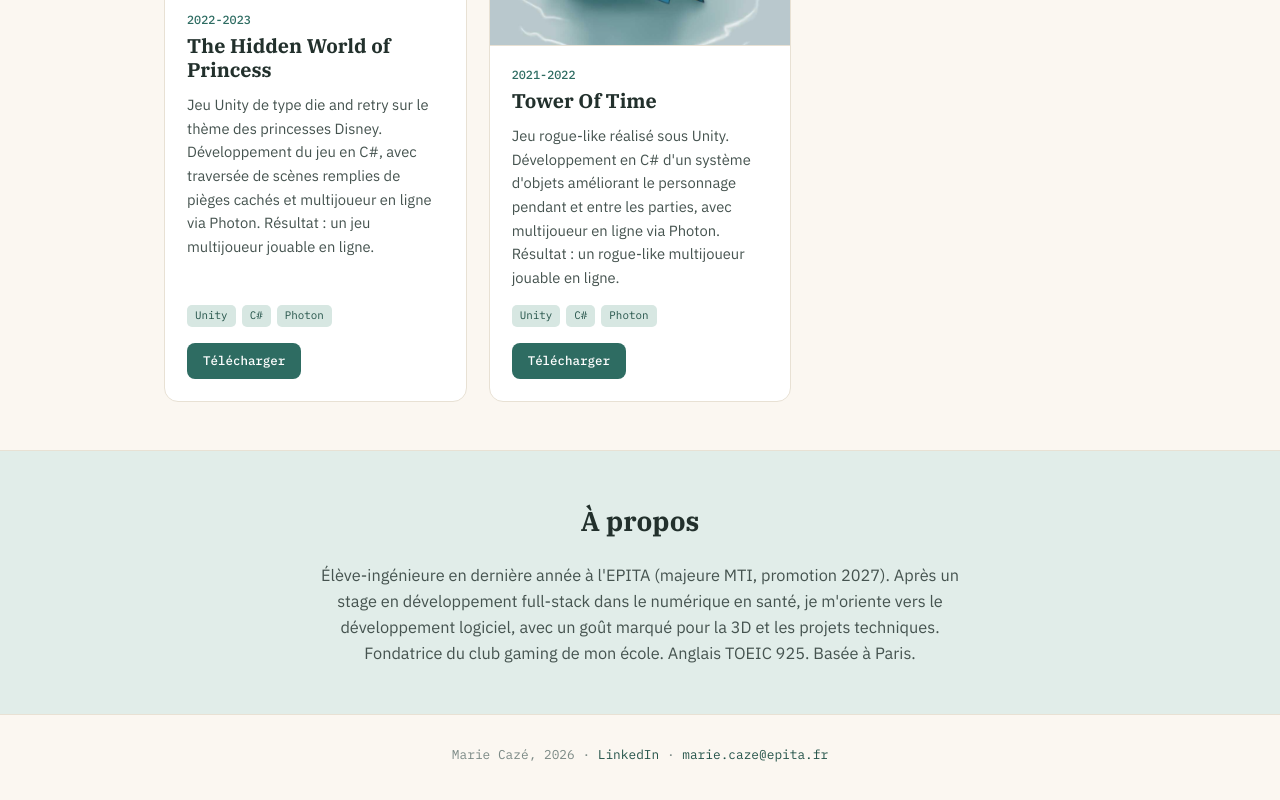
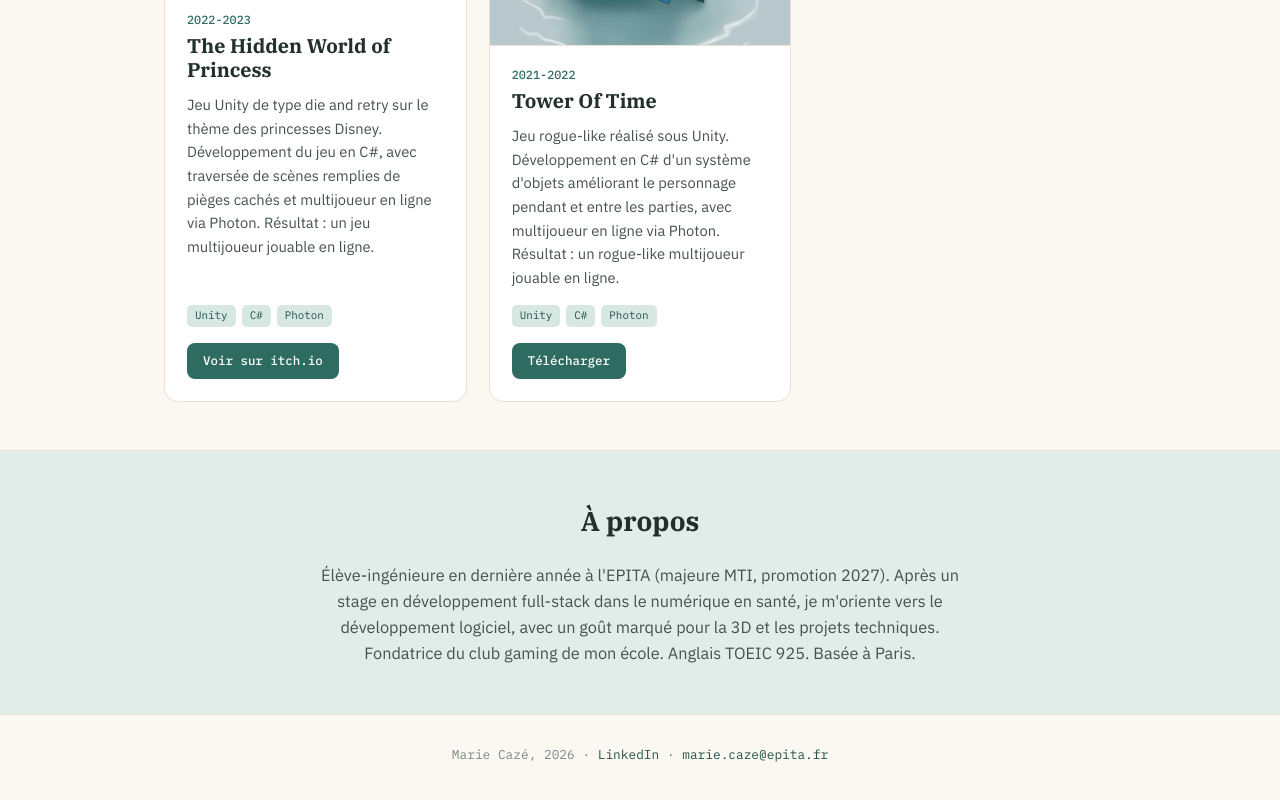
Before and after one commit to Pajma05/pajma05.github.io, a plain HTML site: page index.html in a window 1280 px wide. Shown: the part 3575-4375 px from the top of the page. Drawn offline with Linux system fonts and the light colour scheme.

Commit message:
Lien itch.io pour The Hidden World of Princesses
Co-Authored-By: Claude Opus 4.8 <noreply@anthropic.com>

```diff
--- a/index.html
+++ b/index.html
@@ -208,7 +208,7 @@ const PROJECTS = [
   { title:"The Hidden World of Princess", year:"2022-2023", cats:["Jeux"], image:"images/projects/hidden-world.png",
     desc:"Jeu Unity de type die and retry sur le thème des princesses Disney. Développement du jeu en C#, avec traversée de scènes remplies de pièges cachés et multijoueur en ligne via Photon. Résultat : un jeu multijoueur jouable en ligne.",
     tech:["Unity","C#","Photon"],
-    links:[{label:"Télécharger", url:"files/hidden-world.zip", type:"download"}] },
+    links:[{label:"Voir sur itch.io", url:"https://pajma.itch.io/the-hidden-world-of-princesses", type:"download"}] },
 
   { title:"Tower Of Time", year:"2021-2022", cats:["Jeux"], image:"images/projects/tower-of-time.png",
     desc:"Jeu rogue-like réalisé sous Unity. Développement en C# d'un système d'objets améliorant le personnage pendant et entre les parties, avec multijoueur en ligne via Photon. Résultat : un rogue-like multijoueur jouable en ligne.",
```
